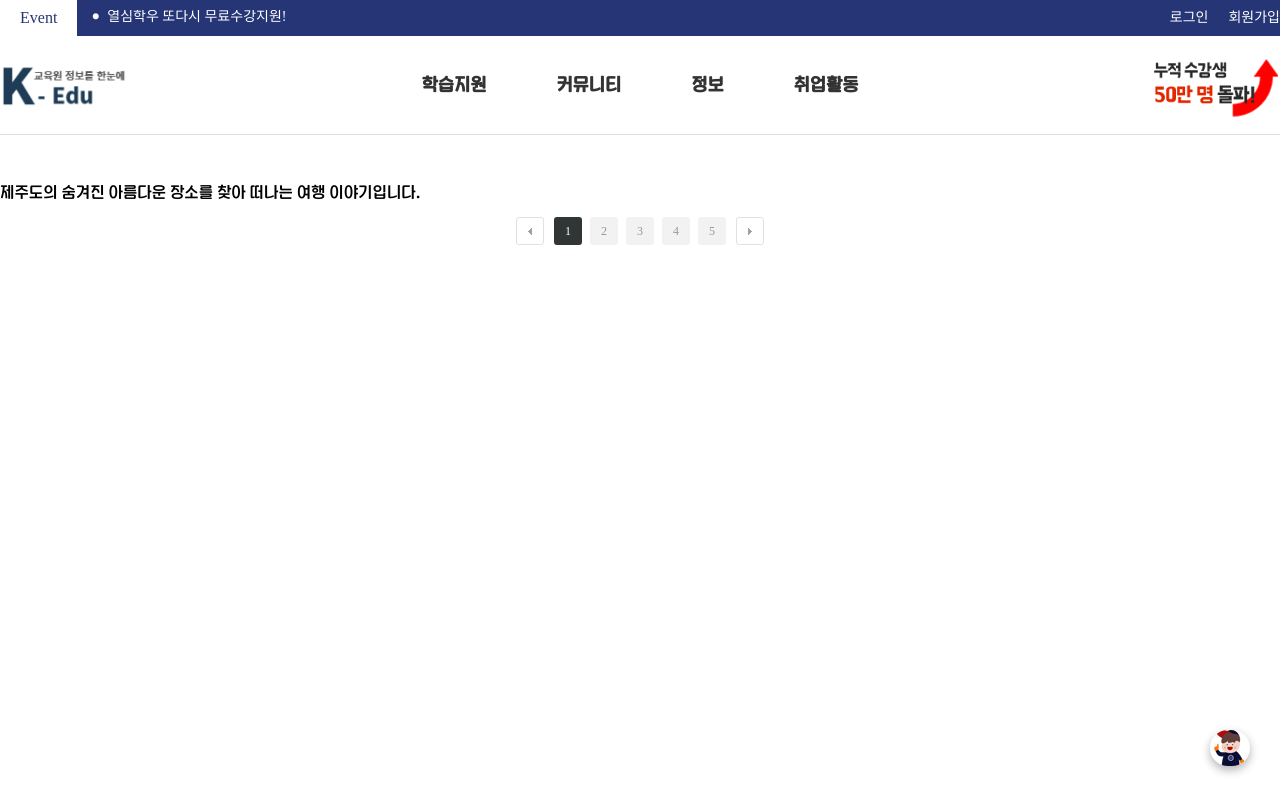
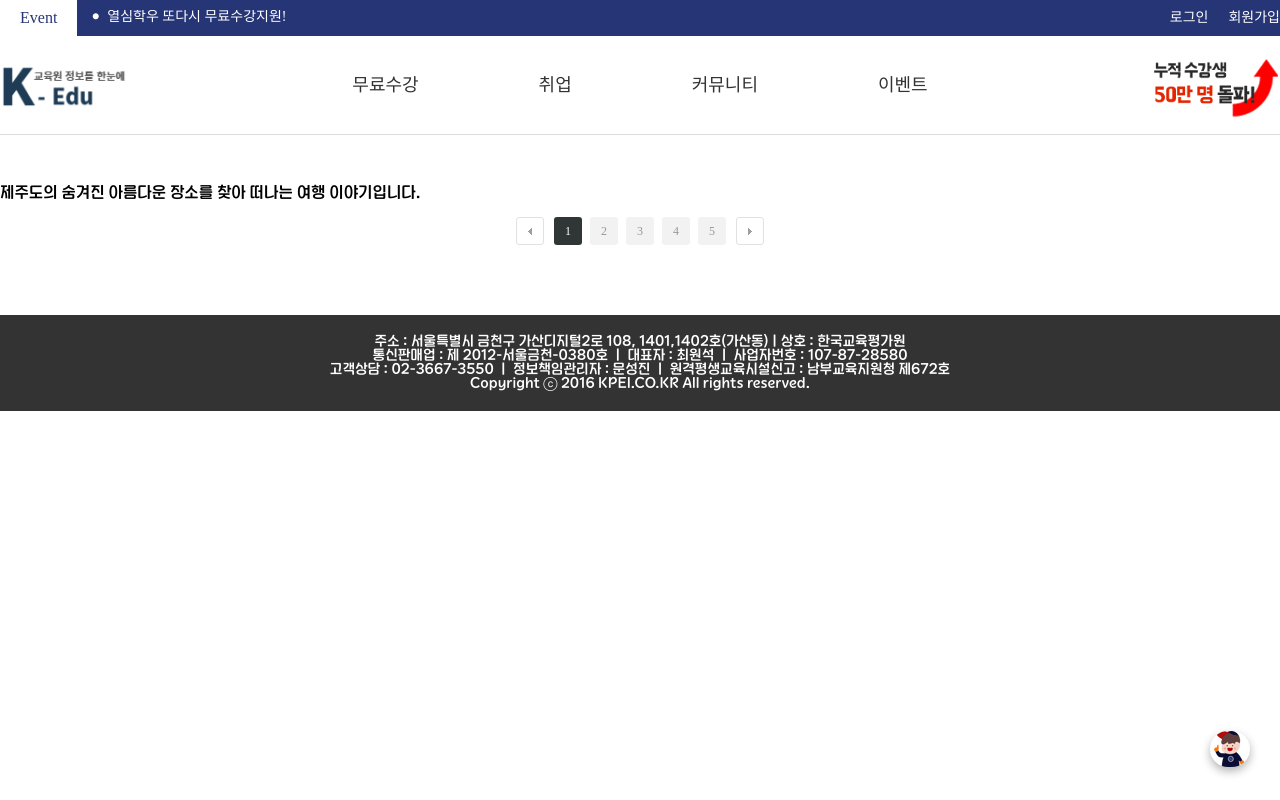
Before and after one commit to SnowsFE/Korea, a React (Create React App) app in the folder Client/: page /boards in a window 1280 px wide. Shown: the top 800 px of the page. Built offline with nearby package versions, Linux system fonts and the light colour scheme; a web font is replaced by a local one.

Commit message:
헤더 Hot, N태그 추가

```diff
--- a/Client/src/App.css
+++ b/Client/src/App.css
@@ -8,8 +8,6 @@
 }
 
 body {
-  position: relative;
-  min-height: 130vh;
   margin: 0 auto;
   background-color: var(--Bgcolor);
 }
--- a/Client/src/App.js
+++ b/Client/src/App.js
@@ -2,13 +2,15 @@ import "./App.css";
 import { BrowserRouter as Router, Routes, Route } from "react-router-dom";
 import { QueryClient, QueryClientProvider } from "@tanstack/react-query";
 import Home from "./pages/Home";
-import CommonLayout from "./components/common/Layout/CommonLayout";
+import CommonLayout from "./components/common/Header/HeaderLayout";
 import Layout from "./components/common/Layout/Layout";
 import Notice from "./pages/Notice/Notice";
 import Event from "./pages/Event/Event";
 import Board from "./components/Board/Boards";
 import JobApi from "./pages/JobInfo/Job";
 import Test from "./pages/Test/TestInfo";
+import Footer from "./components/common/Layout/Footer";
+import NotFound from "./components/common/NotFound";
 
 // React Query 클라이언트 생성
 const queryClient = new QueryClient();
@@ -20,7 +22,6 @@ function App() {
         <CommonLayout />
         <Routes>
           <Route element={<Layout />}>
-            {/* Layout을 공통으로 적용 */}
             <Route path="/" element={<Home />} />
             <Route path="boards/*" element={<Board />} />
             <Route path="notice/*" element={<Notice />} />
@@ -28,8 +29,9 @@ function App() {
             <Route path="test" element={<Test />} />
           </Route>
           <Route path="/event/*" element={<Event />} />
-          {/* Layout 없이 개별 렌더링 */}
+          <Route path="*" element={<NotFound />} />
         </Routes>
+        <Footer />
       </Router>
     </QueryClientProvider>
   );
--- /dev/null
+++ b/Client/src/components/common/Header/HeaderLayout.jsx
@@ -0,0 +1,17 @@
+import React from "react";
+import Header from "./TopHeader";
+import styled from "styled-components";
+import SemiHeader from "./SemiHeader";
+
+const HeaderLayout = () => {
+  return (
+    <Section>
+      <Header />
+      <SemiHeader />
+    </Section>
+  );
+};
+
+export default HeaderLayout;
+
+const Section = styled.section``;
--- a/Client/src/components/common/Header/SemiHeader.jsx
+++ b/Client/src/components/common/Header/SemiHeader.jsx
@@ -4,7 +4,6 @@ import styled from "styled-components";
 
 const SemiHeader = () => {
   const [view, setView] = useState(false);
-  const [dropdown, setDropdown] = useState(null);
   const navigate = useNavigate();
 
   const goHome = () => {
@@ -21,46 +20,25 @@ const SemiHeader = () => {
 
         {/* GNB 메뉴 */}
         <Nav>
-          <NavItem
-            onMouseEnter={() => setDropdown("support")}
-            onMouseLeave={() => setDropdown(null)}
-          >
-            학습지원
-            {dropdown === "support" && (
-              <DropdownMenu>
-                <DropdownItem onClick={() => navigate("/learning-materials")}>
-                  학습자료
-                </DropdownItem>
-                <DropdownItem onClick={() => navigate("/qna")}>
-                  Q&A
-                </DropdownItem>
-              </DropdownMenu>
-            )}
+          <NavItem onClick={() => navigate("/free-course")}>
+            무료수강
+            <HotText>Hot</HotText>
           </NavItem>
 
-          <NavItem onClick={() => navigate("/boards")}>커뮤니티</NavItem>
-
-          <NavItem
-            onMouseEnter={() => setDropdown("info")}
-            onMouseLeave={() => setDropdown(null)}
-          >
-            정보
-            {dropdown === "info" && (
-              <DropdownMenu>
-                <DropdownItem onClick={() => navigate("/event")}>
-                  이벤트
-                </DropdownItem>
-                <DropdownItem onClick={() => navigate("/notice")}>
-                  공지사항
-                </DropdownItem>
-              </DropdownMenu>
-            )}
+          <NavItem onClick={() => navigate("/job")}>
+            취업
+            <HotText>Hot</HotText>
           </NavItem>
 
-          <NavItem onClick={() => navigate("/job")}>취업활동</NavItem>
+          <NavItem onClick={() => navigate("/boards")}>
+            커뮤니티<NText>N</NText>
+          </NavItem>
+
+          <NavItem onClick={() => navigate("/event")}>
+            이벤트<NText>N</NText>
+          </NavItem>
         </Nav>
         <img src="/images/Data.png" alt="Data" />
-        {/* View 이미지 (교육원맵 오른쪽 배치) */}
         <View onClick={() => setView(true)} style={{ cursor: "pointer" }}>
           <img src="/images/fixedIcon.png" alt="fixedIcon.png" />
         </View>
@@ -83,6 +61,7 @@ export default SemiHeader;
 
 // 스타일링
 const Section = styled.div`
+  font-family: "Noto-B";
   height: calc(100% - 45px);
   padding: 50px 0 15px 0;
   margin-bottom: 50px;
@@ -117,33 +96,55 @@ const NavItem = styled.div`
   position: relative;
   font-size: 18px;
   cursor: pointer;
-  padding: 10px;
+  padding: 10px 35px;
   color: #333;
-  font-weight: bold;
 
   &:hover {
-    color: #007bff;
+    color: var(--MainColor);
   }
 `;
 
-const DropdownMenu = styled.div`
+const HotText = styled.span`
+  font-family: "Money-Graphy";
   position: absolute;
-  top: 100%;
-  left: 0;
-  background: white;
-  border-radius: 8px;
-  box-shadow: 0px 4px 8px rgba(0, 0, 0, 0.1);
-  z-index: 10;
-  overflow: hidden;
+  margin-left: 5px;
+  font-size: 11px;
+  font-weight: 700;
+  color: #ff0000; /* 빨간색 */
+  animation: flash 1s infinite;
+
+  @keyframes flash {
+    0% {
+      opacity: 1;
+    }
+    50% {
+      opacity: 0;
+    }
+    100% {
+      opacity: 1;
+    }
+  }
 `;
 
-const DropdownItem = styled.div`
-  padding: 10px 15px;
-  cursor: pointer;
-  white-space: nowrap;
+const NText = styled.span`
+  font-family: "Money-Graphy";
+  position: absolute;
+  margin-left: 5px;
+  font-size: 12px;
+  font-weight: 700;
+  color: var(--MainColor);
+  animation: flash 1s infinite;
 
-  &:hover {
-    background: #f4f4f4;
+  @keyframes flash {
+    0% {
+      opacity: 1;
+    }
+    50% {
+      opacity: 0;
+    }
+    100% {
+      opacity: 1;
+    }
   }
 `;
 
--- a/Client/src/components/common/Layout/CommonLayout.jsx
+++ /dev/null
@@ -1,19 +0,0 @@
-import React from "react";
-import Header from "../Header/TopHeader";
-import styled from "styled-components";
-import SemiHeader from "../Header/SemiHeader";
-import Footer from "./Footer";
-
-const CommonLayout = () => {
-  return (
-    <Section>
-      <Header />
-      <SemiHeader />
-      <Footer />
-    </Section>
-  );
-};
-
-export default CommonLayout;
-
-const Section = styled.section``;
--- a/Client/src/components/common/Layout/Footer.jsx
+++ b/Client/src/components/common/Layout/Footer.jsx
@@ -22,10 +22,9 @@ const Footer = () => {
 
 const FooterContainer = styled.footer`
   width: 100%;
-  position: absolute;
-  bottom: 0;
   background-color: #333;
   color: white;
+  margin-top: 70px;
   padding: 20px 0;
   text-align: center;
   font-size: 14px;
--- /dev/null
+++ b/Client/src/components/common/NotFound.jsx
@@ -0,0 +1,53 @@
+import React, { useEffect, useState } from "react";
+import { useNavigate } from "react-router-dom";
+import styled from "styled-components";
+
+const NotFound = () => {
+  const navigate = useNavigate();
+  const [visible, setVisible] = useState(false); // 상태 추가
+
+  useEffect(() => {
+    setTimeout(() => {
+      setVisible(true); // 컴포넌트가 렌더링될 때 opacity를 변경
+    }, 1000);
+  }, []);
+
+  useEffect(() => {
+    navigate("/", { replace: true }); // replace: true를 추가하여 이전 페이지 히스토리를 덮어씀
+  }, [navigate]); // navigate를 의존성 배열에 추가하여 변경 시마다 실행
+
+  return (
+    <Overlay>
+      <Message visible={visible}>
+        <h1>404 - 페이지를 찾을 수 없습니다.</h1>
+      </Message>
+    </Overlay>
+  );
+};
+
+export default NotFound;
+
+// 스타일 정의
+const Overlay = styled.div`
+  position: fixed;
+  top: 0;
+  left: 0;
+  width: 100%;
+  height: 100%;
+  background-color: var(--BgColor, #f8f8f8); /* var로 배경 색상 설정 */
+  z-index: 9999; /* 높은 z-index로 모든 내용 덮기 */
+  display: flex;
+  justify-content: center;
+  align-items: center;
+`;
+
+const Message = styled.div`
+  opacity: ${(props) =>
+    props.visible ? 1 : 0}; /* visible 상태에 따라 opacity 변경 */
+  transition: opacity 1s ease-in-out;
+  font-family: "Money-Graphy";
+  text-align: center;
+  font-size: 2rem;
+  color: #333;
+  margin-bottom: 50px;
+`;
--- a/Client/src/pages/JobInfo/Job.jsx
+++ b/Client/src/pages/JobInfo/Job.jsx
@@ -1,7 +1,7 @@
 import React from "react";
 import axios from "axios";
 import styled from "styled-components";
-import { useQuery, ReactQueryDevtools } from "@tanstack/react-query";
+import { useQuery } from "@tanstack/react-query";
 
 // API URL 설정
 const API_URL = "http://localhost:5000/api/job-info";
```
